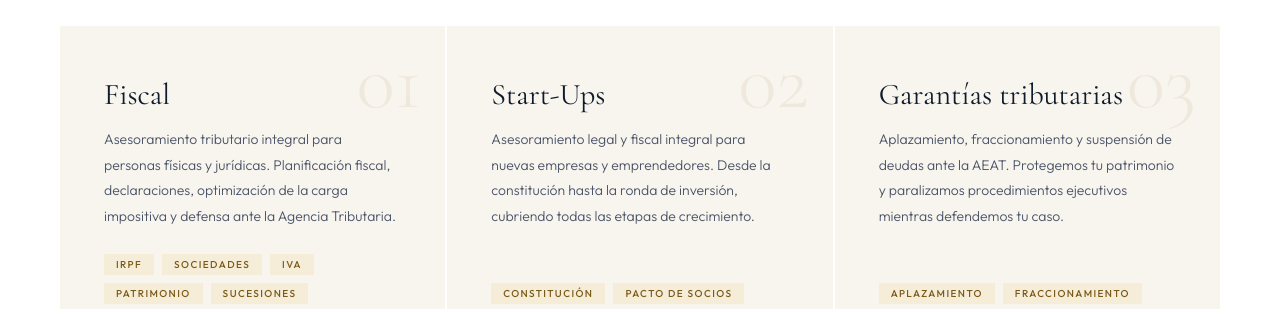
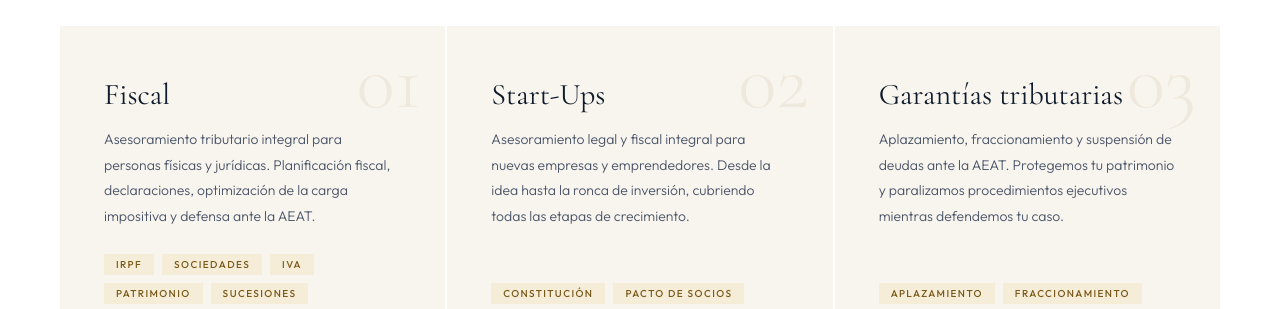
Before and after one commit to Ivanrm01/IRM-Abogados, a Next.js app: page /servicios in a window 1280 px wide. Shown: the part 920-1229 px from the top of the page. Built offline with nearby package versions, Linux system fonts and the light colour scheme.

Commit message:
Update page.jsx

```diff
--- a/app/servicios/page.jsx
+++ b/app/servicios/page.jsx
@@ -10,13 +10,13 @@ const servicios = [
   {
     num: '01', href: '/fiscal',
     title: 'Fiscal',
-    desc: 'Asesoramiento tributario integral para personas físicas y jurídicas. Planificación fiscal, declaraciones, optimización de la carga impositiva y defensa ante la Agencia Tributaria.',
+    desc: 'Asesoramiento tributario integral para personas físicas y jurídicas. Planificación fiscal, declaraciones, optimización de la carga impositiva y defensa ante la AEAT.',
     tags: ['IRPF', 'Sociedades', 'IVA', 'Patrimonio', 'Sucesiones', 'Defensa AEAT'],
   },
   {
     num: '02', href: '/asesoramiento-start-ups',
     title: 'Start-Ups',
-    desc: 'Asesoramiento legal y fiscal integral para nuevas empresas y emprendedores. Desde la constitución hasta la ronda de inversión, cubriendo todas las etapas de crecimiento.',
+    desc: 'Asesoramiento legal y fiscal integral para nuevas empresas y emprendedores. Desde la idea hasta la ronca de inversión, cubriendo todas las etapas de crecimiento.',
     tags: ['Constitución', 'Pacto de socios', 'ESOP', 'Due diligence', 'Inversión'],
   },
   {
```
